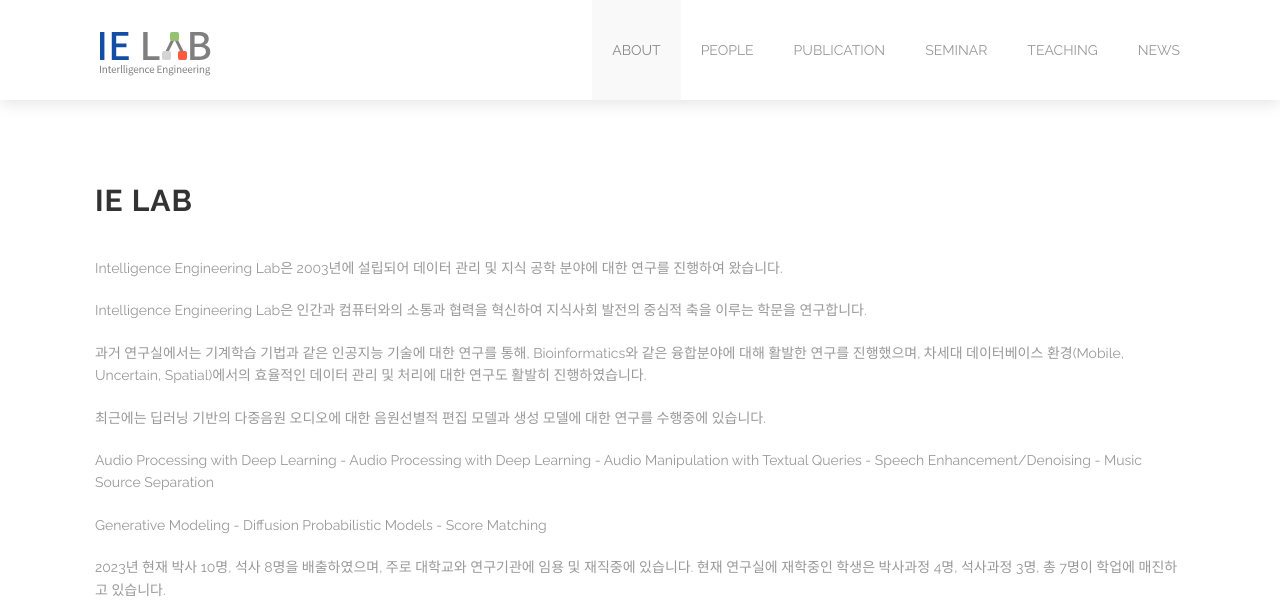
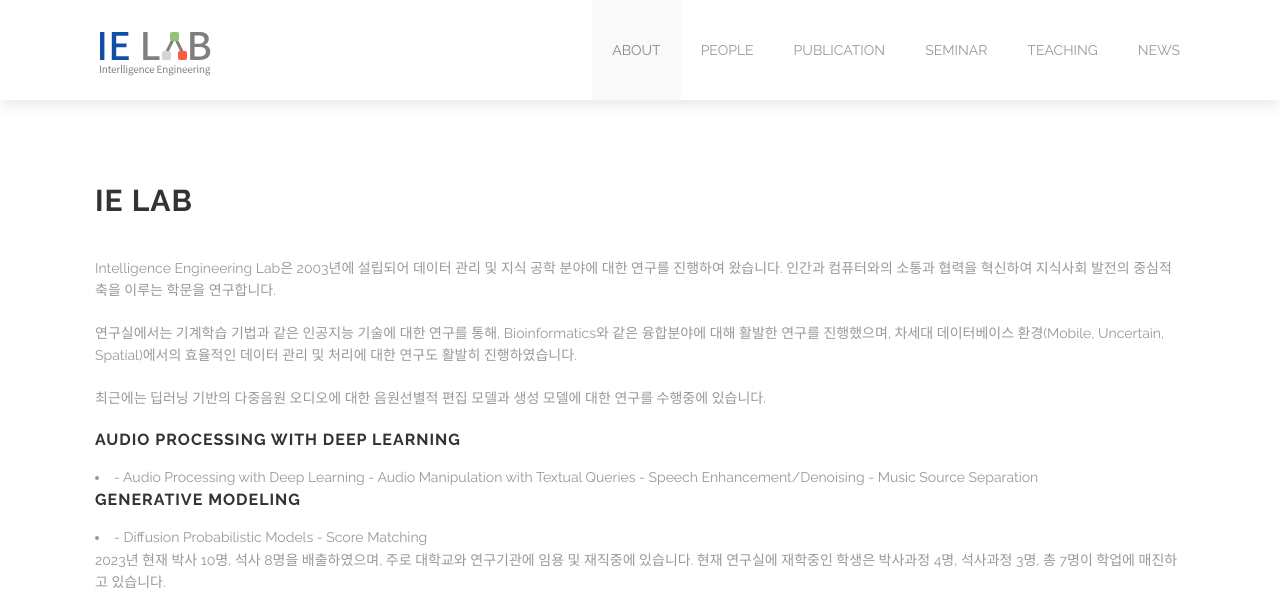
Before and after one commit to kuielab/kuielab.github.io, a Jekyll site: the page built from about.html, in a window 1280 px wide and 900 px high, cut to the strip 0-609 px from the top of the window. Built offline with Jekyll 4.4.1, drawn with Linux system fonts in a browser that asks for light colours.

Commit message:
Update about.html

```diff
--- a/about.html
+++ b/about.html
@@ -10,14 +10,10 @@ section_id: about
       <div class="spacing"></div>
       <p>
         Intelligence Engineering Lab은 2003년에 설립되어 데이터 관리 및 지식 공학 분야에 대한 연구를
-        진행하여 왔습니다.
+        진행하여 왔습니다. 인간과 컴퓨터와의 소통과 협력을 혁신하여 지식사회 발전의 중심적 축을 이루는 학문을 연구합니다.
       </p>
       <p>
-        Intelligence Engineering Lab은 인간과 컴퓨터와의 소통과 협력을 혁신하여
-        지식사회 발전의 중심적 축을 이루는 학문을 연구합니다.
-      </p>
-      <p>
-        과거 연구실에서는 기계학습 기법과 같은 인공지능 기술에 대한 연구를 통해,
+        연구실에서는 기계학습 기법과 같은 인공지능 기술에 대한 연구를 통해,
         Bioinformatics와 같은 융합분야에 대해 활발한 연구를 진행했으며,
         차세대 데이터베이스 환경(Mobile, Uncertain, Spatial)에서의 효율적인
         데이터 관리 및 처리에 대한 연구도 활발히 진행하였습니다.
@@ -25,19 +21,18 @@ section_id: about
       <p>
 	 최근에는 딥러닝 기반의 다중음원 오디오에 대한 음원선별적 편집 모델과 생성 모델에 대한 연구를 수행중에 있습니다.
       </p>
-      <p>
-	  Audio Processing with Deep Learning
+	    <h3>Audio Processing with Deep Learning</h3>
+	  	<li>
 	     	 - Audio Processing with Deep Learning
 	      	 - Audio Manipulation with Textual Queries
 	         - Speech Enhancement/Denoising
 	         - Music Source Separation
-      </p>
-      <p>
-	  Generative Modeling
+	    </li>
+	    <h3>Generative Modeling</h3>
+	    	<li>
 		- Diffusion Probabilistic Models
 		- Score Matching
 
-      </p>
       <p>
         2023년 현재 박사 10명, 석사 8명을 배출하였으며, 주로 대학교와 연구기관에
         임용 및 재직중에 있습니다. 현재 연구실에 재학중인 학생은 박사과정 4명,
```
Lines whose indentation alone changed are shown as unchanged.
